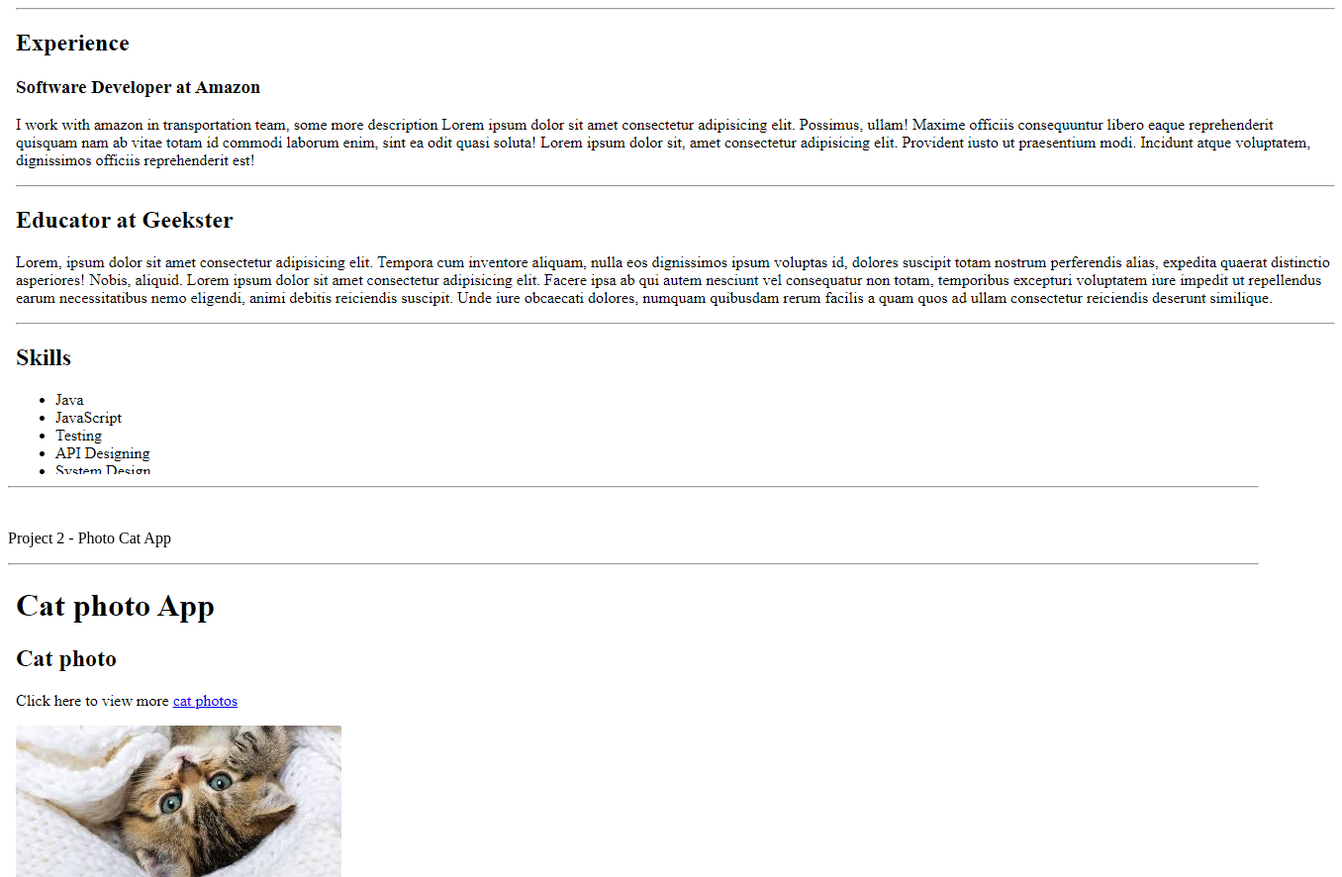
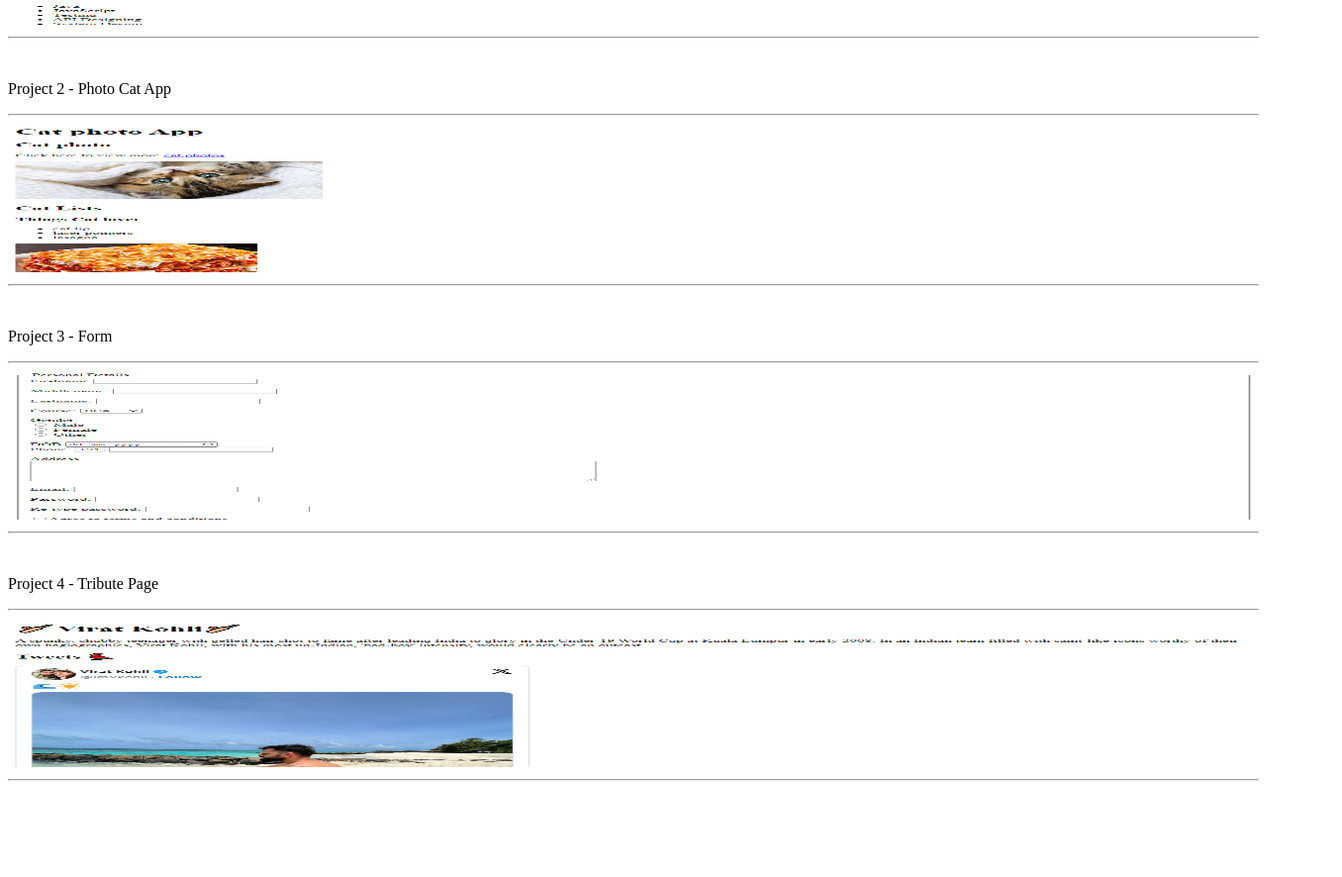
Before and after one commit to rach-18/left-panel, a plain HTML site: page index.html in a window 1280 px wide. Shown: the part 185-1071 px from the top of the page at 99% size, 1356 px wide, since content can reach past the window. After the commit the page ends 982 px from the top, so only its background shows below. Drawn offline with Linux system fonts and the light colour scheme.

Commit message:
Chaged the height and width of the images

```diff
--- a/index.html
+++ b/index.html
@@ -10,7 +10,7 @@
         <p>Project 1 - Resume</p>
         <hr>
         <a href="https://rach-18.github.io/very-basic-resume/">
-            <img src="Project 1.png">
+            <img width="100%" height="150px" src="Project 1.png">
         </a>
         <hr>
     </div>
@@ -19,7 +19,7 @@
         <p>Project 2 - Photo Cat App</p>
         <hr>
         <a href="https://rach-18.github.io/Cat-Photo-App/">
-            <img src="Project 2.png">
+            <img width="100%" height="150px" src="Project 2.png">
         </a>
         <hr>
     </div>
@@ -28,7 +28,7 @@
         <p>Project 3 - Form</p>
         <hr>
         <a href="https://rach-18.github.io/form/">
-            <img src="Project 3.png">
+            <img width="100%" height="150px" src="Project 3.png">
         </a>
         <hr>
     </div>
@@ -37,7 +37,7 @@
         <p>Project 4 - Tribute Page</p>
         <hr>
         <a href="https://rach-18.github.io/tribute/">
-            <img src="Project 4.png">
+            <img width="100%" height="150px" src="Project 4.png">
         </a>
         <hr>
     </div>
```
